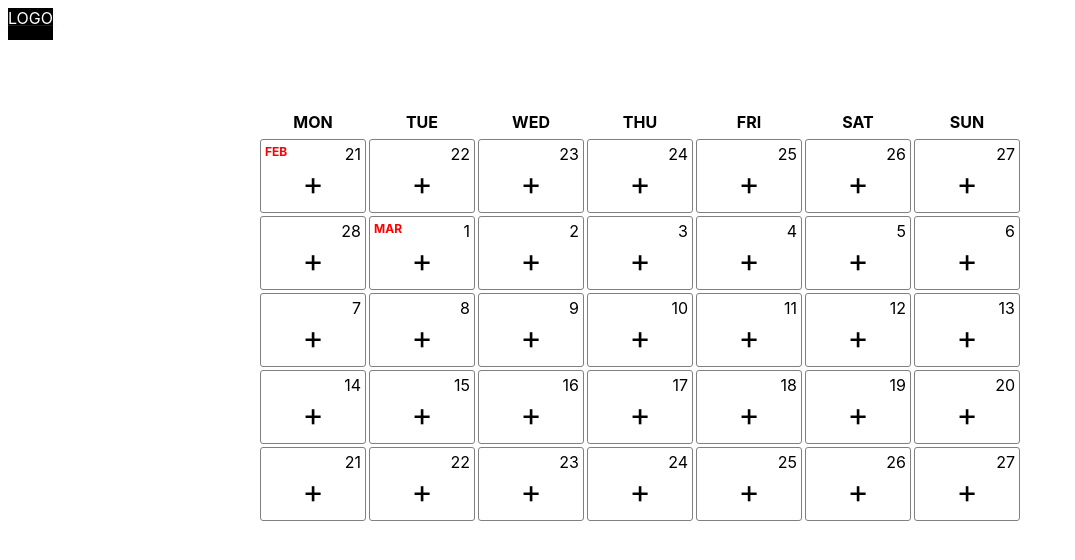
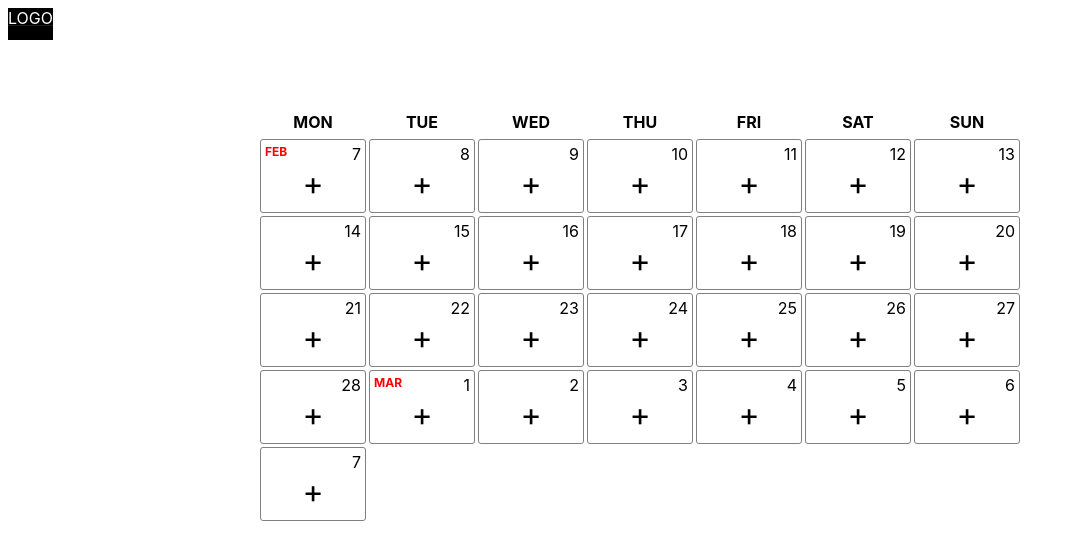
Before and after one commit to miguebarbell/journal, a React (Create React App) app in the folder client/: page / in a window 1280 px wide. Shown: the top 560 px of the page, without its empty margins (0-1075 px from the left). Built offline with nearby package versions, Linux system fonts and the light colour scheme.

Commit message:
calendar build until today

```diff
--- a/client/src/components/calendar.jsx
+++ b/client/src/components/calendar.jsx
@@ -44,23 +44,24 @@ const Calendar = () => {
     firstMon.setDate(day.getDate() - day.getDay() + 1 - (weeks * 7));
     // pass if change the month
     let month = true;
-    for (let i = 0; i < weeks*7*2 + 7; i++) {
+    for (let i = 0; i < weeks*7 + 7; i++) {
       const dayToPush = new Date();
       dayToPush.setFullYear(firstMon.getFullYear());
       dayToPush.setMonth(firstMon.getMonth());
       dayToPush.setDate(firstMon.getDate() + i);
+      // check if change the month in this day dayToPush.getDay === 0 ? month = true;
       if (calendar.length > 0 && dayToPush.getMonth() !== calendar[calendar.length - 1].date.getMonth()) month = true;
       calendar.push({
         date: dayToPush,
         month: month
       });
       if (month) month = false;
+      if (dayToPush.getDate() === day.getDate() && dayToPush.getMonth() === day.getMonth() && dayToPush.getFullYear() === day.getFullYear()) break;
     }
-
     return calendar;
   };
   const today = new Date();
-  const weeks = dateRange(today, 2);
+  const weeks = dateRange(today, 4);
     return (
         <Container>
             {headerDays.map((day, index) => (
```
